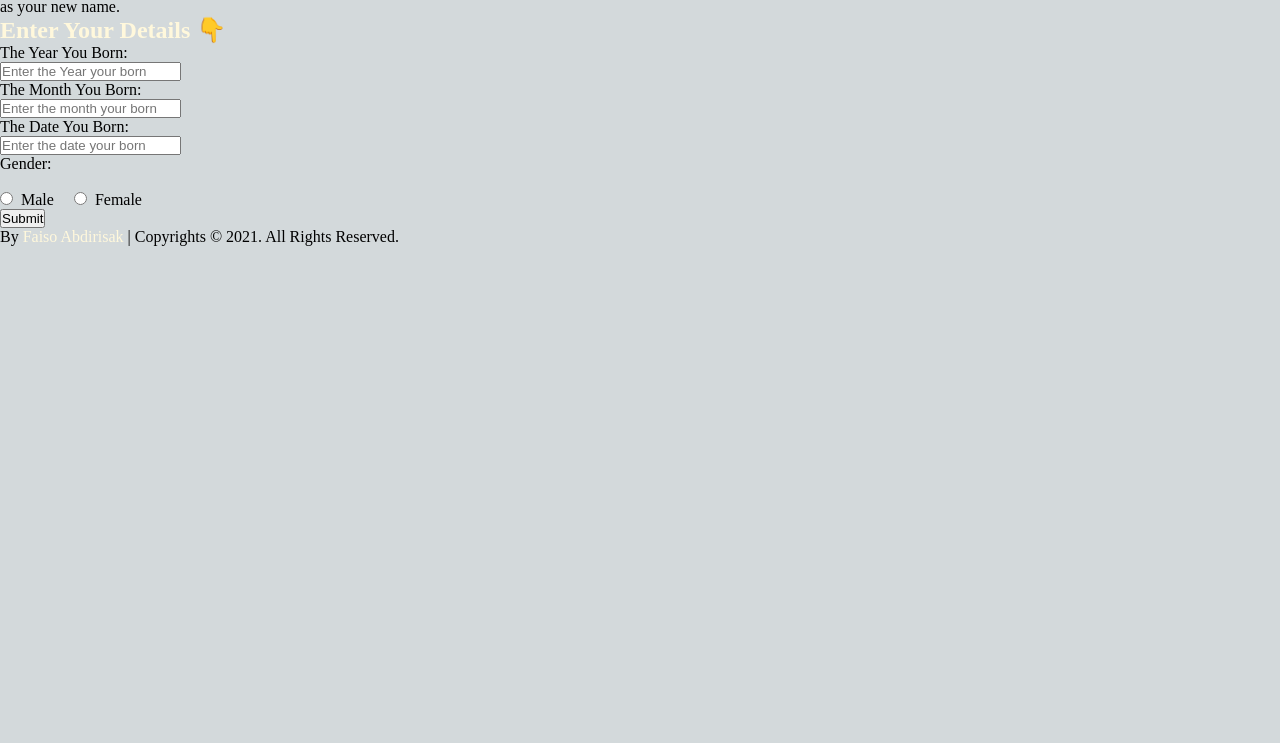
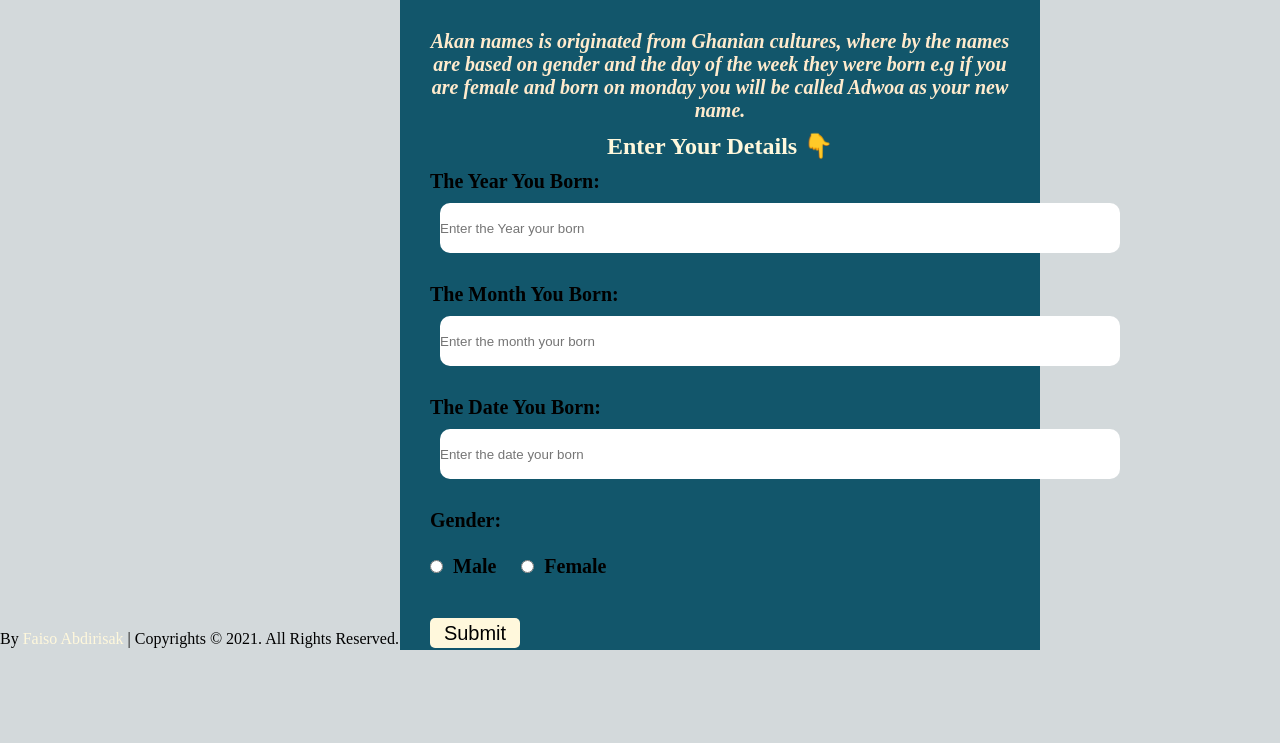
Before and after one commit to faisoabdirisak/week2-IP, a plain HTML site: page index.html in a window 1280 px wide. Shown: the part 57-800 px from the top of the page. Drawn offline with Linux system fonts and the light colour scheme.

Commit message:
it will add css style of the form

```diff
--- a/css/style.css
+++ b/css/style.css
@@ -29,3 +29,58 @@ span{
 margin-left: 350px;
 font-weight: 800;
 }
+/* form */
+.container{
+    position: relative;
+    top: 20px;
+    left: 400px;
+    padding: 20px;
+    background-color: #12566b;
+    width: 50%;
+    height:650px;
+   font-weight: 600;
+}
+.text{
+    font-size: 20px;
+    text-align: center;
+    margin: 10px;
+    color: blanchedalmond;
+    font-style: oblique;
+}
+h2{
+    text-align: center;
+}
+.form{
+    margin: 10px;
+}
+.form-part{
+    padding-bottom: 20px;
+    font-size: 20px;
+
+}
+.inputs{
+    width: 680px;
+    height: 50px;
+    margin: 10px;
+    border: none;
+    border-radius: 10px;
+}
+#submit-btn{
+width: 90px;
+height: 30px;
+font-size: 20px;
+border: none;
+border-radius: 5px;
+margin-top: 20px;
+margin-bottom: 10px;
+background-color:cornsilk;
+}
+#submit-btn:hover{
+color: white;
+background-color: black;
+
+}
+#output{
+    font-size: 1.5rem;
+    padding: 10px;
+}
```
